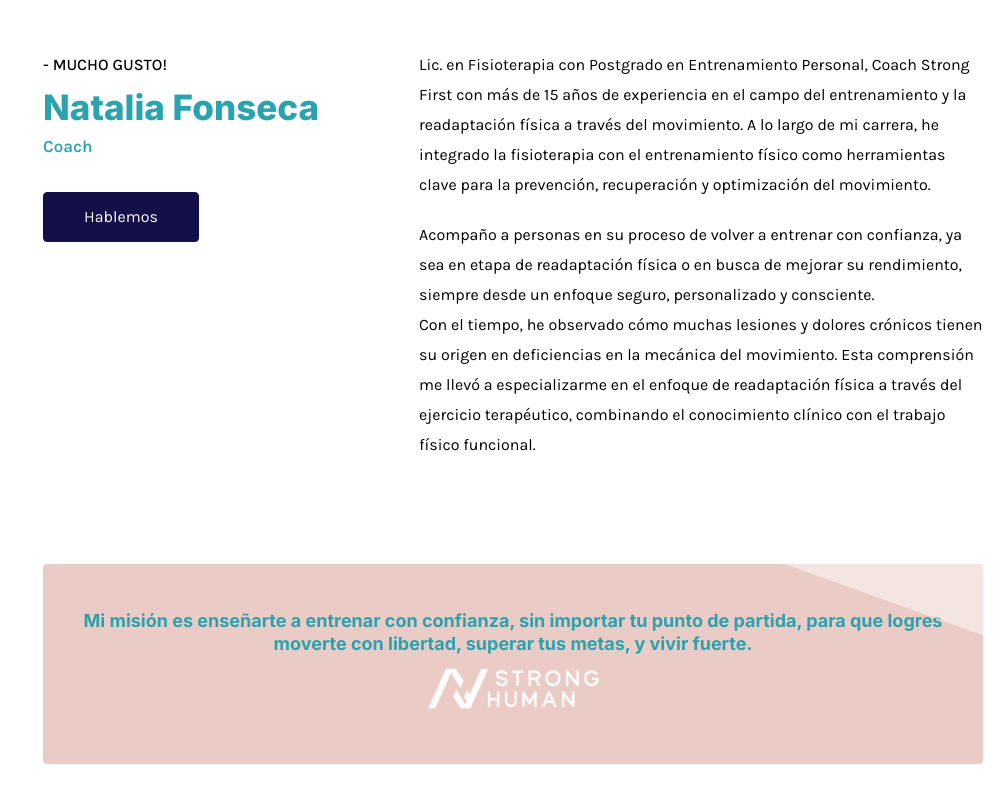
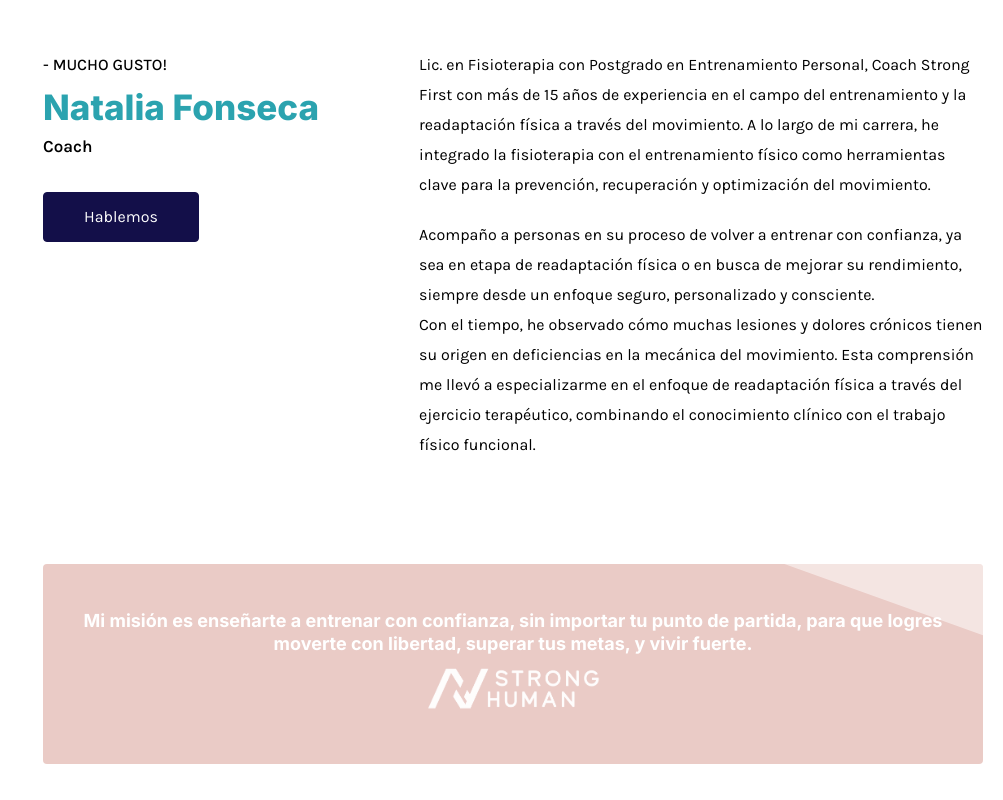
Before and after one commit to ashroomy/naty, a Next.js app: page / in a window 1280 px wide. Shown: the part 880-1680 px from the top of the page, without its empty margins (277-1280 px from the left). Built offline with nearby package versions, Linux system fonts and the light colour scheme; a web font is replaced by a local one.

Commit message:
add strong human

```diff
--- a/src/components/About.js
+++ b/src/components/About.js
@@ -15,7 +15,7 @@ const About = () => {
                 <h3 className="name font-extrabold text-[40px]">
                   Natalia Fonseca
                 </h3>
-                <span className="job font-semibold text-[20px] text-dark-color">
+                <span className="job font-semibold text-[20px] text-white-color">
                   <span className="cd-headline rotate-1">
                     {" "}
                     {/* ANIMATE TEXT VALUES: zoom, rotate-1, letters type, letters rotate-2, loading-bar, slide, clip, letters rotate-3, letters scale, push,  */}
@@ -48,8 +48,8 @@ Con el tiempo, he observado cómo muchas lesiones y dolores crónicos tienen su
           <div className="elisc_tm_counter w-full float-left mb-[10px]">
             <ul className="ml-[-30px]">
               <li className="mb-[30px] float-left w-[1/2] pl-[30px]">
-                <div className="list_inner w-full float-left relative text-center py-[60px] px-[20px] rounded-[4px] overflow-hidden bg-[#EACBC6]">
-                  <h3 className="text-[18px] mb-[7px]">Mi misión es enseñarte a entrenar con confianza, sin importar tu punto de partida, para que logres moverte con libertad, superar tus metas, y vivir fuerte.</h3>
+                <div className="list_inner text-white  w-full float-left relative text-center py-[60px] px-[20px] rounded-[4px] overflow-hidden bg-[#EACBC6]">
+                  <h3 className="text-[18px]  text-white mb-[7px]">Mi misión es enseñarte a entrenar con confianza, sin importar tu punto de partida, para que logres moverte con libertad, superar tus metas, y vivir fuerte.</h3>
                   <img
                     className=" m-auto w-auto h-[60px]  opacity-95"
                     src="assets/img/about/logo-white.png"
```
